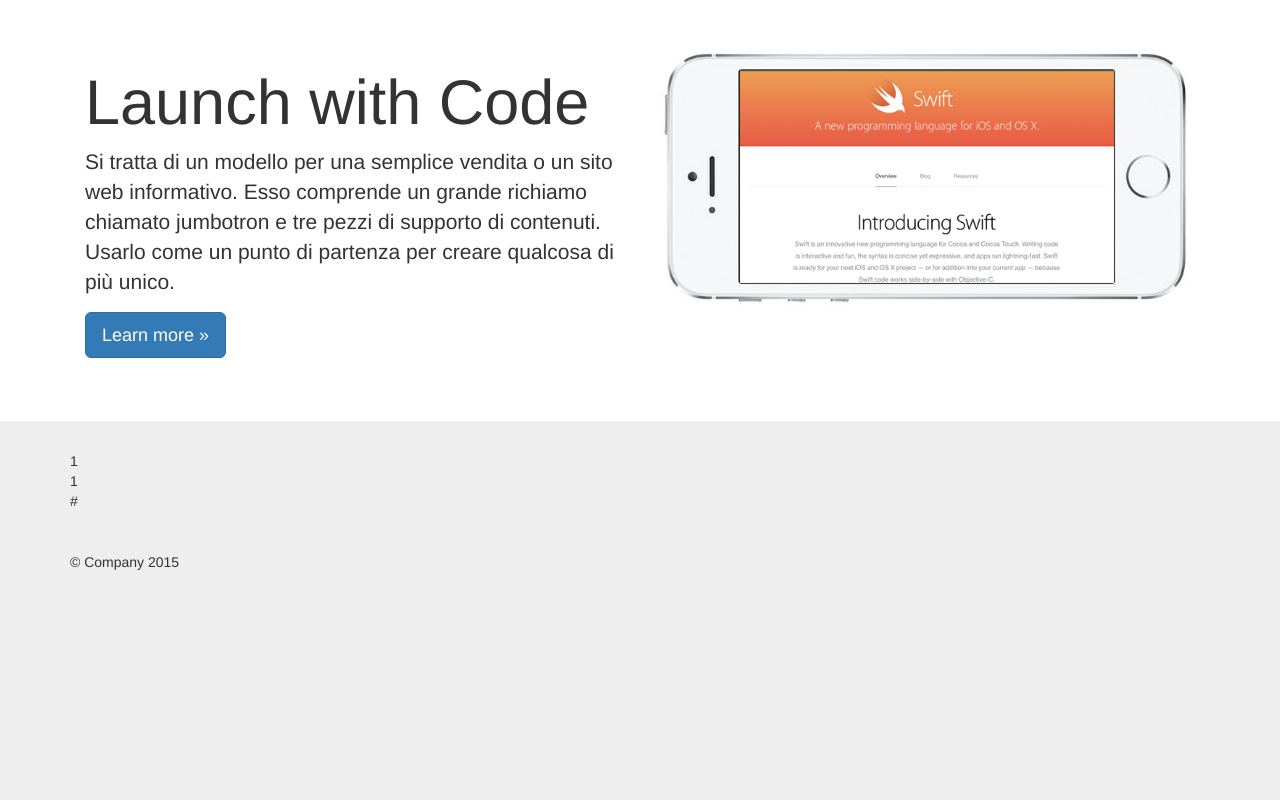
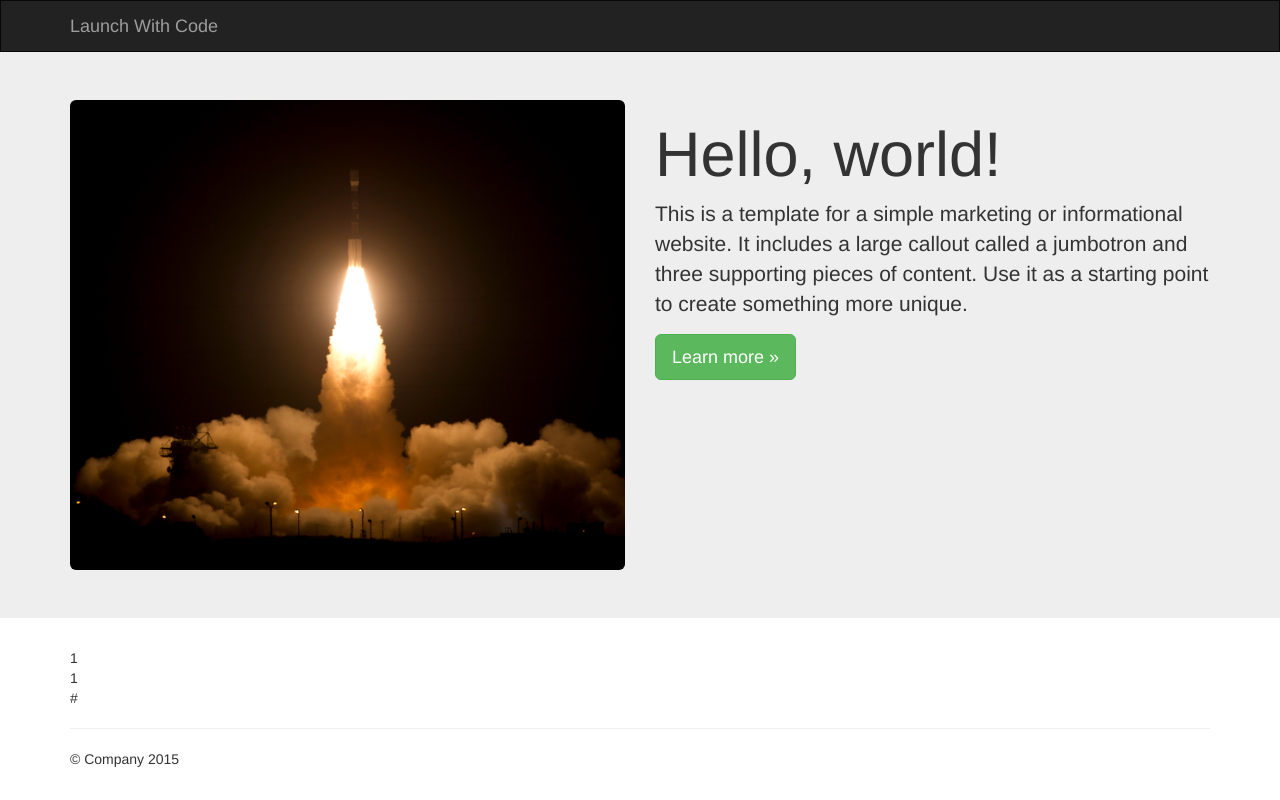
Before and after one commit to leoChristofoli/django_LaunchWithCode, a Django app: template 16p27/scr/templates/share.html in a window 1280 px wide. Run offline with Django 3.2, Linux system fonts and the light colour scheme; the template is opened without the code that fills it: most values are stand-ins (such as "Sample title", 1, 10 or a date in 2020); parts of the project's set-up code (start-up, migrations or seed data) failed here and were passed over; some libraries are stand-ins or nearby versions.

Commit message:
16 - 15.04.25
class finished

```diff
--- a/16p27/scr/static/static_dirs/css/jumbotron.css
+++ b/16p27/scr/static/static_dirs/css/jumbotron.css
@@ -2,9 +2,4 @@
 body {
   padding-top: 50px;
   padding-bottom: 20px;
-  background-color:#eee
 }
-
-.jumbotron{
-    background-color:#fff;
-}
--- a/16p27/scr/templates/base.html
+++ b/16p27/scr/templates/base.html
@@ -31,6 +31,10 @@
   				padding-top: 0px;
   				padding-bottom: 0px;
 			 }
+      .navbar {
+          margin-bottom: 0px !important;
+          border-radius: 0px !important;
+        }
 	</style>
 
 
@@ -47,26 +51,16 @@
 
   <body>
 
-    <!-- Main jumbotron for a primary marketing message or call to action -->
-    <div class="jumbotron">
-      <div class="container">
-        <div class='col-sm-6'>
-          <h1>Launch with Code</h1>
-          <p>Si tratta di un modello per una semplice vendita o un sito web informativo. Esso comprende un grande richiamo chiamato jumbotron e tre pezzi di supporto di contenuti. Usarlo come un punto di partenza per creare qualcosa di più unico.</p>
-          <p><a class="btn btn-primary btn-lg" href="#" role="button">Learn more &raquo;</a></p>
-        </div>
-        <div class='col-sm-6'>
-          <img src="{% static 'img/iphone.png' %}" class='img-responsive' />
-          </div>
-        </div>
-    </div>
 
-    <div class="container">
+
+
 
       {% block content %}
 
       {% endblock %}
 
+
+<div class="container">
       <hr>
 
       <footer>
--- a/16p27/scr/templates/navbar.html
+++ b/16p27/scr/templates/navbar.html
@@ -1,4 +1,13 @@
-    <nav class="navbar navbar-inverse navbar-fixed-top">
+<nav class="navbar navbar-inverse" style='margin-bottom: 0px; border-radius: 0px'>
+      <div class="container">
+        <div class="navbar-header">
+          <a class="navbar-brand">Launch With Code</a>
+        </div>
+      </div>
+    </nav>
+
+
+<!--     <nav class="navbar navbar-inverse navbar-fixed-top">
       <div class="container">
         <div class="navbar-header">
           <button type="button" class="navbar-toggle collapsed" data-toggle="collapse" data-target="#navbar" aria-expanded="false" aria-controls="navbar">
@@ -19,6 +28,6 @@
             </div>
             <button type="submit" class="btn btn-success">Sign in</button>
           </form>
-        </div><!--/.navbar-collapse -->
+        </div>
       </div>
     </nav>
--- a/16p27/scr/templates/share.html
+++ b/16p27/scr/templates/share.html
@@ -1,12 +1,43 @@
 {% extends "base.html" %}
+{% load staticfiles %}
+
+{% block content %}
+{% include "navbar.html" %}
+
+<!-- <nav class="navbar navbar-inverse" style='margin-bottom: 0px; border-radius: 0px'>
+      <div class="container">
+        <div class="navbar-header">
+          <a class="navbar-brand">Launch With Code</a>
+        </div>
+      </div>
+    </nav> -->
+
+  <!-- Main jumbotron for a primary marketing message or call to action -->
+    <div class="jumbotron">
+      <div class="container">
+      <div class='row'>
+        <div class='col-md-6 pull-right'>
+          <h1>Hello, world!</h1>
+          <p>This is a template for a simple marketing or informational website. It includes a large callout called a jumbotron and three supporting pieces of content. Use it as a starting point to create something more unique.</p>
+          <p><a class="btn btn-success btn-lg" role="button">Learn more &raquo;</a></p>
+        </div>
+        <div class='col-md-6 pull-left'>
+          <img src="{% static 'img/launch.jpg' %}" class='img-responsive img-rounded' />
+          </div>
+          </div>
+      </div>
+    </div>
 
 
-{% block content %}
+<div class='container'>
 
-	{{ ref_id }} <br/>
 
-	{{ count }}<br/>
+{{ ref_id }} <br/>
 
-	{{ ref_url }}<br/>
+{{ count }}<br/>
 
+{{ ref_url }}<br/>
+
+
+</div>
 {% endblock %}
```
Also changed, not shown: 16p27/scr/templates/home.html (+20 -2 lines), 16p27/scr/db.sqlite3.
